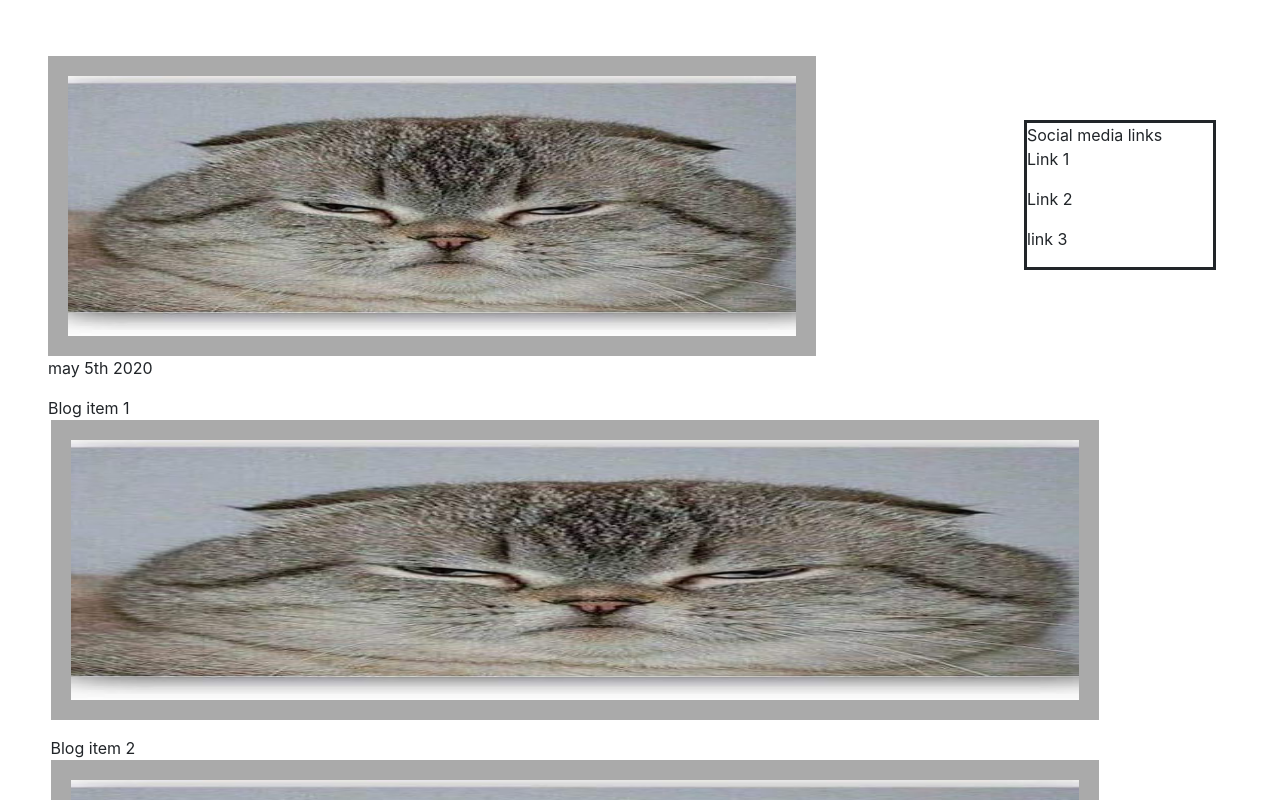
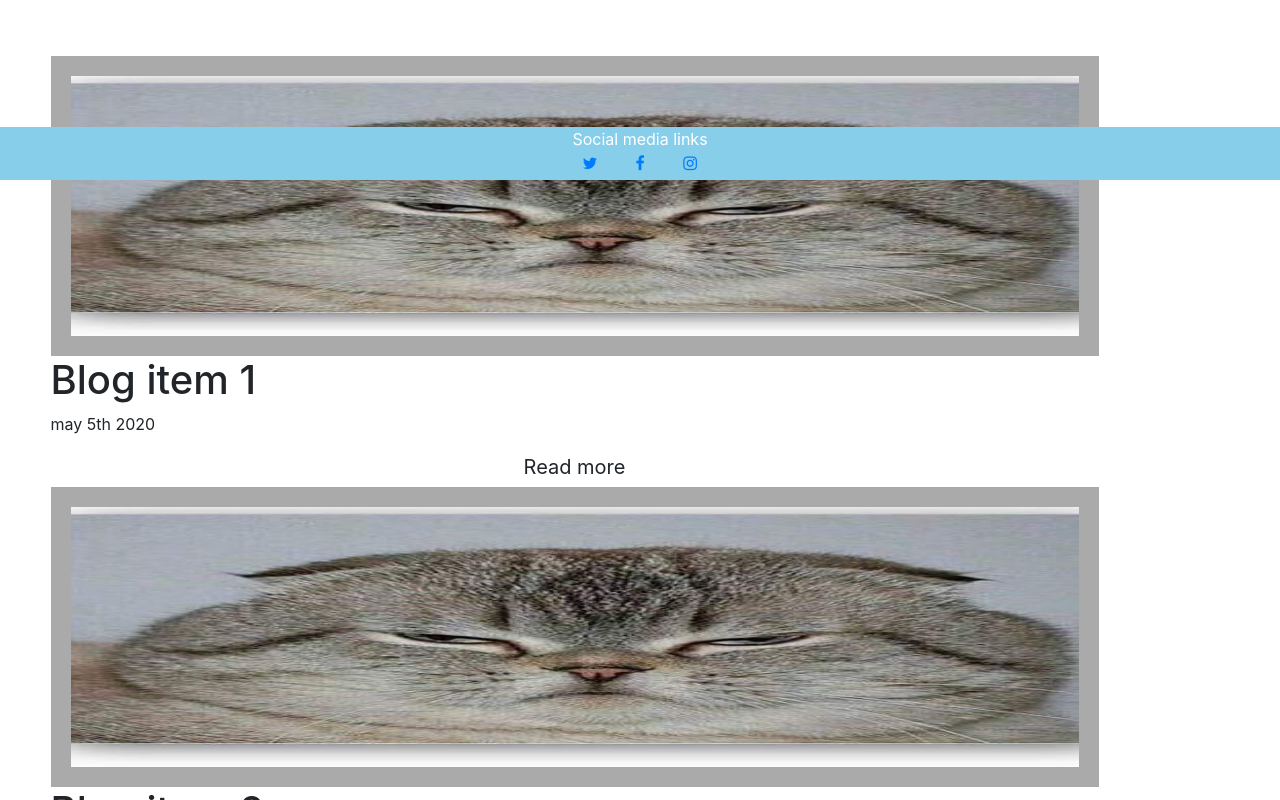
Before and after one commit to Imstupidpleasehelp/fitnesswebsiteagain, a React (Create React App) app: page /Blog in a window 1280 px wide. Shown: the part 620-1420 px from the top of the page. Built offline with nearby package versions, Linux system fonts and the light colour scheme.

Commit message:
preview time

```diff
--- a/public/addnewitems.json
+++ b/public/addnewitems.json
@@ -58,7 +58,7 @@
         "title":"Blog item 1",
         "date": "may 5th 2020",
         "tagline":"Keep this short",
-        "firstparagraph": "  Lorem ipsum, dolor sit amet consectetur adipisicing elit. Aperiam, quis doloribus! Quod, commodi nobis, dignissimos tenetur facere expedita ullam ut nam dicta, tempora temporibus voluptas aliquid enim autem. Quam, explicabo.",
+        "firstparagraph": "  Lorem ipsum,  dolor sit amet consectetur adipisicing elit. Aperiam, quis doloribus! Quod, commodi nobis, dignissimos tenetur facere   dolor sit amet consectetur adipisicing elit. Aperiam, quis doloribus! Quod, commodi nobis, dignissimos tenetur facere expedita ullam ut nam dicta,  dolor sit amet consectetur adipisicing elit. Aperiam, quis doloribus! Quod, commodi nobis, dignissimos tenetur facere expedita ullam ut nam dicta,   dolor sit amet consectetur adipisicing elit. Aperiam, quis doloribus! Quod, commodi nobis, dignissimos tenetur facere expedita ullam ut nam dicta,  dolor sit amet consectetur adipisicing elit. Aperiam, quis doloribus! Quod, commodi nobis, dignissimos tenetur facere expedita ullam ut nam dicta, tempora temporibus voluptas aliquid enim autem. Quam, explicabo. lorem tempora temporibus voluptas aliquid enim autem. Quam, explicabo. lorem tempora temporibus voluptas aliquid enim autem. Quam, explicabo. lorem tempora temporibus voluptas aliquid enim autem. Quam, explicabo. lorem expedita ullam ut nam dicta, tempora temporibus voluptas aliquid enim autem. Quam, explicabo. lorem dolor sit amet consectetur adipisicing elit. Aperiam, quis doloribus! Quod, commodi nobis, dignissimos tenetur facere expedita ullam ut nam dicta, tempora temporibus voluptas aliquid enim autem. Quam, explicabo. lorem",
         "previewimage":"./serviceimages/cat.jpg"
       },
       {
--- a/src/App.scss
+++ b/src/App.scss
@@ -285,13 +285,27 @@ background-color: blue;
 /* blog page */
 .sidebar {
 
-  float: right;
+  position: fixed;
+  left: 0;
+  bottom: 0;
+  width: 100%;
+  background-color: skyblue;
+  color: white;
+  text-align: center;
+}
+.blog-item-trigger {
+  cursor: pointer;
+  margin: 5px;
+  font-size: 20px;
+  text-align: center;
+}
+.socialmedialink{
+  width: 50px;
+  height: 25px;
 
-  margin: 5%;
-  border-style: solid;
-  width: 15%;
-  height: 20%;
-
+}
+.blog-item-text {
+  text-align: center;
 }
 
 /* Create two unequal columns that floats next to each other */
--- a/src/components/blog.js
+++ b/src/components/blog.js
@@ -26,10 +26,11 @@ class Blog extends Component {
                   height="300px"
                   alt={blogitems.title}
                 ></img>
+                <h1>{blogitems.title}</h1>
                 <p>{blogitems.date}</p>
-                <Collapsible className="" trigger={blogitems.title}>
-                  <p>{blogitems.firstparagraph}</p>
-                  <p>aaaa</p>
+                <Collapsible className="blog-item-trigger" trigger='Read more ' transitionTime='200' triggerWhenOpen="Collapse">
+                  <p className="blog-item-text">{blogitems.firstparagraph}</p>
+
                 </Collapsible>
               </div>
             </div>
@@ -42,10 +43,10 @@ class Blog extends Component {
       <div>
         <div className="blogtitle">My blog</div>
         <div className="sidebar">
-          Social media links
-          <p>Link 1</p>
-          <p>Link 2</p>
-          <p> link 3</p>
+          Social media links <br />
+         <a href="www.google.com"><i className="fa fa-twitter socialmedialink" ></i></a>
+         <a href="www.google.com"><i className="fa fa-facebook socialmedialink" ></i></a>
+         <a href="www.google.com"><i className="fa fa-instagram socialmedialink" ></i></a>
         </div>
         <div className="blogpage">{blogitems}</div>
       </div>
```
